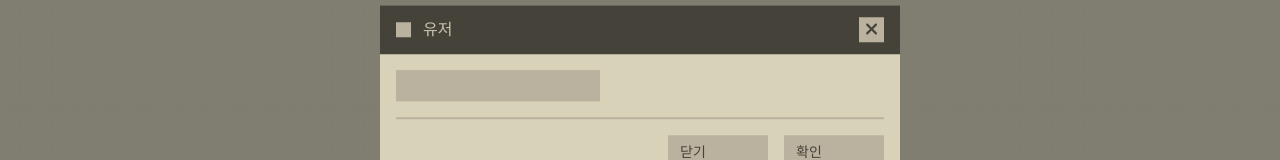
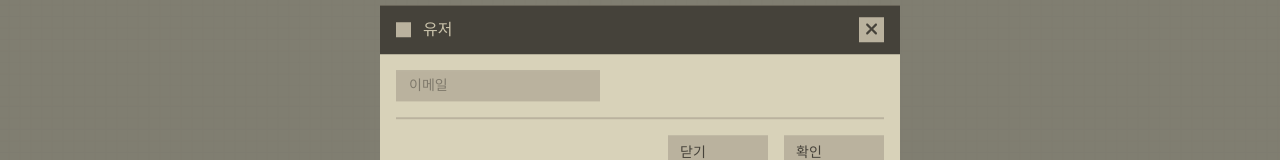
Before and after one commit to codingpalette/next-fastapi-blog, a Next.js app in the folder front/: page / in a window 1280 px wide. Both pictures are taken after a click on the button "USER". Shown: the part 304-464 px from the top of the page. Built offline with nearby package versions, Linux system fonts and the light colour scheme; a web font is replaced by a local one; what emotion-reset would draw is missing.

Commit message:
인풋 수정

```diff
--- a/front/components/base/Header/index.tsx
+++ b/front/components/base/Header/index.tsx
@@ -4,10 +4,16 @@ import SideBar from "../SideBar";
 import Button from "../Button";
 import {FontAwesomeIcon} from "@fortawesome/react-fontawesome";
 import {faBars, faUser} from "@fortawesome/free-solid-svg-icons";
+import {SubmitHandler, useForm} from "react-hook-form";
 import Modal from "../Modal";
 import Input from "../Input";
 
+type Inputs = {
+  email: string
+};
+
 const Header = () => {
+  const { register, handleSubmit } = useForm<Inputs>();
 
   // 사이드바 상태 값
   const [sideBarActive, setSideBarActive] = useState(false)
@@ -30,6 +36,10 @@ const Header = () => {
   const authModalClose = () => {
     setAuthModalActive(false)
   }
+
+  const onSubmit : SubmitHandler<Inputs> = (data) => {
+    console.log(data);
+  };
 
   return(
     <>
@@ -58,13 +68,15 @@ const Header = () => {
           <Button key="back" onClick={authModalClose}>
             닫기
           </Button>,
-          <Button key="submit" >
+          <Button key="submit" onClick={handleSubmit(onSubmit)} >
             확인
           </Button>,
         ]}
       >
         <div>
-          <Input  />
+          <form onSubmit={handleSubmit(onSubmit)}>
+            <Input placeholder="이메일" register={{...register("email")}}  />
+          </form>
         </div>
       </Modal>
     </>
--- a/front/components/base/Input/index.tsx
+++ b/front/components/base/Input/index.tsx
@@ -4,13 +4,15 @@ import {InputBox} from "./styles";
 interface InputProps {
   type: string
   placeholder?: string
-  className?: string;
+  className?: string
   maxLength?: number
-  style?: React.CSSProperties;
+  style?: React.CSSProperties
+  defaultValue?: string
+  register?: any
 };
 
 
-const Input = ({type, placeholder, className, maxLength, style} : InputProps) => {
+const Input = ({type, placeholder, className, maxLength, style, defaultValue, register} : InputProps) => {
   return(
     <>
       <InputBox
@@ -19,6 +21,8 @@ const Input = ({type, placeholder, className, maxLength, style} : InputProps) =>
         className={`${className} px-3 py-1`}
         maxLength={maxLength}
         style={style}
+        defaultValue={defaultValue}
+        {...register}
       />
     </>
   )
--- a/front/components/base/Input/styles.ts
+++ b/front/components/base/Input/styles.ts
@@ -7,6 +7,10 @@ export const InputBox = styled.input`
   background-color: ${palette.back};
   font-size: 14px;
   transition: all .3s;
+  &::placeholder{
+    color: ${palette.text};
+    opacity: 0.5;
+  }
   &:focus{
     border: 1px solid ${palette.backActive};
   }
--- a/front/package.json
+++ b/front/package.json
@@ -20,7 +20,8 @@
     "emotion-reset": "^3.0.1",
     "next": "12.1.6",
     "react": "18.1.0",
-    "react-dom": "18.1.0"
+    "react-dom": "18.1.0",
+    "react-hook-form": "^7.33.0"
   },
   "devDependencies": {
     "@types/node": "17.0.42",
```
Also changed, not shown: 1 other file (tests, documents, lock files or other folders).
